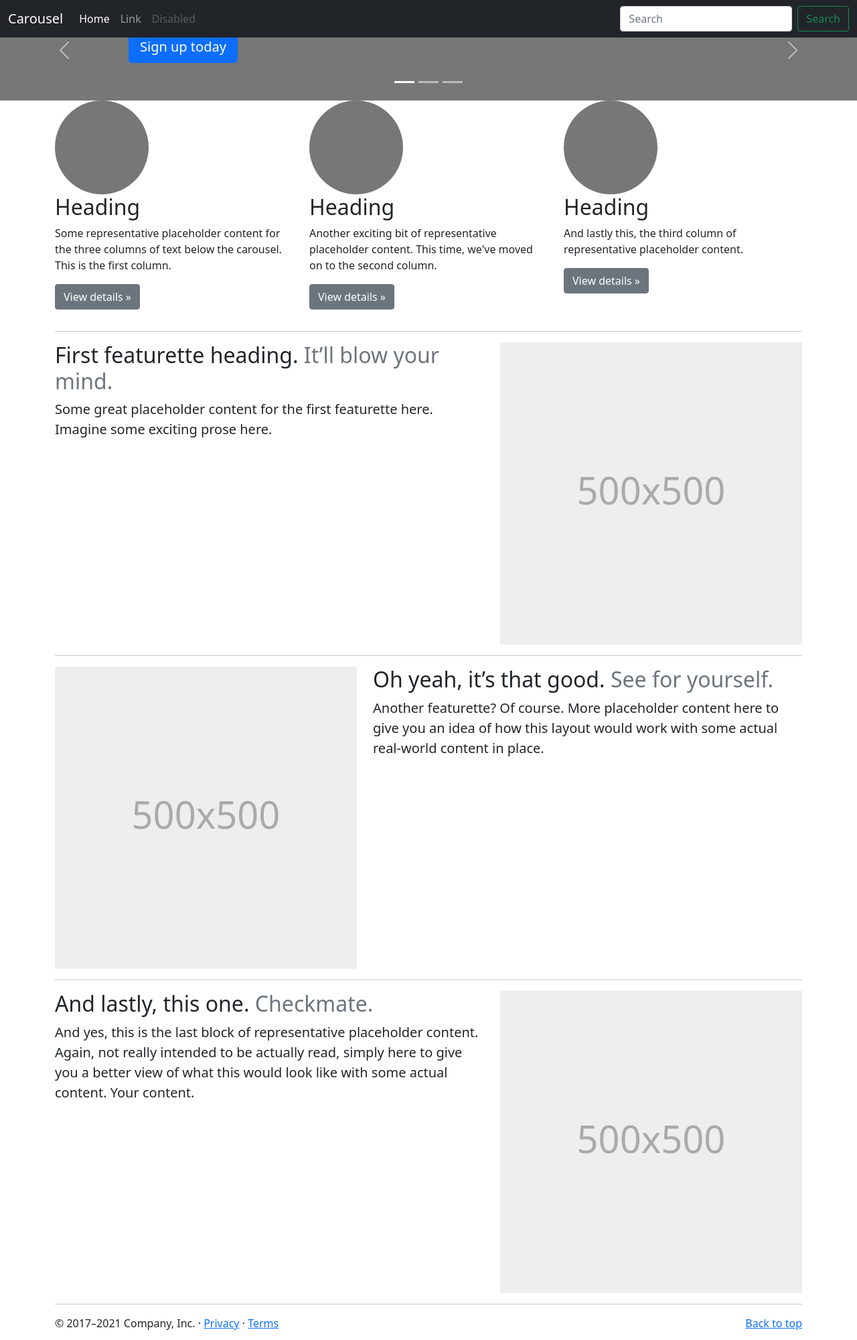
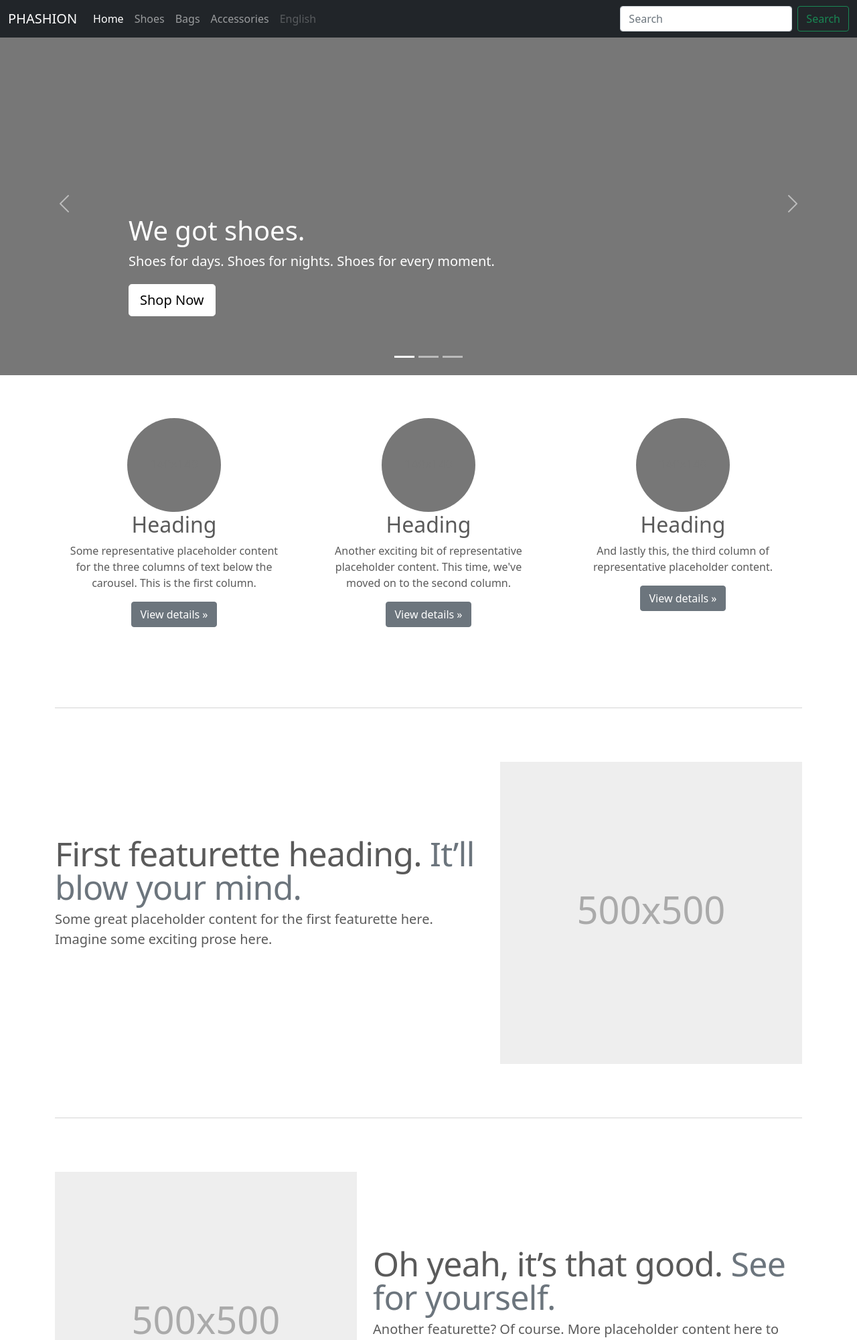
Before and after one commit to warmachine99/PHASHION, a PHP site: the page made by Extra Pages/main.html in a window 1280 px wide. Shown: the top 2000 px of the page at 67% size. Run offline with PHP 8.4, Linux system fonts and the light colour scheme; some libraries are stand-ins or nearby versions.

Commit message:
carousel home page

```diff
--- a/Custom Styling/carousel.css
+++ b/Custom Styling/carousel.css
@@ -91,3 +91,24 @@
     margin-top: 7rem;
   }
 }
+
+.bd-placeholder-img {
+  font-size: 1.125rem;
+  text-anchor: middle;
+  -webkit-user-select: none;
+  -moz-user-select: none;
+  user-select: none;
+}
+
+@media (min-width: 768px) {
+  .bd-placeholder-img-lg {
+    font-size: 3.5rem;
+  }
+}
+
+#first {
+  background-image: url(/Assets/Images/Carousel/shoes.jpg);
+  background-repeat: no-repeat;
+  background-attachment: fixed;
+  background-size: cover;
+}
--- a/Extra Pages/main.html
+++ b/Extra Pages/main.html
@@ -3,41 +3,36 @@
   <head>
     <meta charset="utf-8">
     <meta name="viewport" content="width=device-width, initial-scale=1">
-    <title>Carousel Template · Bootstrap v5.1</title>
 
-    <link rel="canonical" href="https://getbootstrap.com/docs/5.1/examples/carousel/">
+    <meta name="author" content="WebTecher">
+
+    <link rel="apple-touch-icon" sizes="180x180" href="/apple-touch-icon.png">
+    <link rel="icon" type="image/png" sizes="32x32" href="/favicon-32x32.png">
+    <link rel="icon" type="image/png" sizes="16x16" href="/favicon-16x16.png">
+    <link rel="manifest" href="/site.webmanifest">
+
+    <title>PHASHION&reg; Official Site | Redefining Everyday Style</title>
+
+
+    <!-- Bootstrap core CSS -->
+    <link href="/css/bootstrap.min.css" rel="stylesheet">
+
+    <!-- Custom styles for this template -->
+    <link href="/Custom Styling/carousel.css" rel="stylesheet">
 
 
 
-    <!-- Bootstrap core CSS -->
-<link href="../assets/dist/css/bootstrap.min.css" rel="stylesheet">
+    <style>
 
-    <style>
-      .bd-placeholder-img {
-        font-size: 1.125rem;
-        text-anchor: middle;
-        -webkit-user-select: none;
-        -moz-user-select: none;
-        user-select: none;
-      }
-
-      @media (min-width: 768px) {
-        .bd-placeholder-img-lg {
-          font-size: 3.5rem;
-        }
-      }
     </style>
 
-
-    <!-- Custom styles for this template -->
-    <link href="carousel.css" rel="stylesheet">
   </head>
   <body>
 
 <header>
   <nav class="navbar navbar-expand-md navbar-dark fixed-top bg-dark">
     <div class="container-fluid">
-      <a class="navbar-brand" href="#">Carousel</a>
+      <a class="navbar-brand" href="#">PHASHION</a>
       <button class="navbar-toggler" type="button" data-bs-toggle="collapse" data-bs-target="#navbarCollapse" aria-controls="navbarCollapse" aria-expanded="false" aria-label="Toggle navigation">
         <span class="navbar-toggler-icon"></span>
       </button>
@@ -47,10 +42,16 @@
             <a class="nav-link active" aria-current="page" href="#">Home</a>
           </li>
           <li class="nav-item">
-            <a class="nav-link" href="#">Link</a>
+            <a class="nav-link" href="shoe.html">Shoes</a>
           </li>
           <li class="nav-item">
-            <a class="nav-link disabled">Disabled</a>
+            <a class="nav-link" href="bags.html">Bags</a>
+          </li>
+          <li class="nav-item">
+            <a class="nav-link" href="accessory.html">Accessories</a>
+          </li>
+          <li class="nav-item">
+            <a class="nav-link disabled">English</a>
           </li>
         </ul>
         <form class="d-flex">
@@ -74,11 +75,11 @@
       <div class="carousel-item active">
         <svg class="bd-placeholder-img" width="100%" height="100%" xmlns="http://www.w3.org/2000/svg" aria-hidden="true" preserveAspectRatio="xMidYMid slice" focusable="false"><rect width="100%" height="100%" fill="#777"/></svg>
 
-        <div class="container">
+        <div class="container" id="first">
           <div class="carousel-caption text-start">
-            <h1>Example headline.</h1>
-            <p>Some representative placeholder content for the first slide of the carousel.</p>
-            <p><a class="btn btn-lg btn-primary" href="#">Sign up today</a></p>
+            <h1>We got shoes.</h1>
+            <p>Shoes for days. Shoes for nights. Shoes for every moment.</p>
+            <p><a class="btn btn-lg btn-primary border-white bg-white text-black" href="#">Shop Now</a></p>
           </div>
         </div>
       </div>
@@ -87,9 +88,9 @@
 
         <div class="container">
           <div class="carousel-caption">
-            <h1>Another example headline.</h1>
-            <p>Some representative placeholder content for the second slide of the carousel.</p>
-            <p><a class="btn btn-lg btn-primary" href="#">Learn more</a></p>
+            <h1>Don't forget your bag!</h1>
+            <p>The perfect sidekick for your next adventure.</p>
+            <p><a class="btn btn-lg btn-primary" href="#">Shop Now</a></p>
           </div>
         </div>
       </div>
@@ -98,8 +99,8 @@
 
         <div class="container">
           <div class="carousel-caption text-end">
-            <h1>One more for good measure.</h1>
-            <p>Some representative placeholder content for the third slide of this carousel.</p>
+            <h1>We'll get you accessories.</h1>
+            <p>And they're gonna match your personality.</p>
             <p><a class="btn btn-lg btn-primary" href="#">Browse gallery</a></p>
           </div>
         </div>
```
Also changed, not shown: Custom Styling/cover.css (+14 -0 lines), Extra Pages/quiz.html (deleted, +0 -12 lines), index.html (+6 -21 lines), Assets/Images/Carousel/accessory-.jpg (added), Assets/Images/Carousel/carousel bags.jpg (added), 1 other file.
